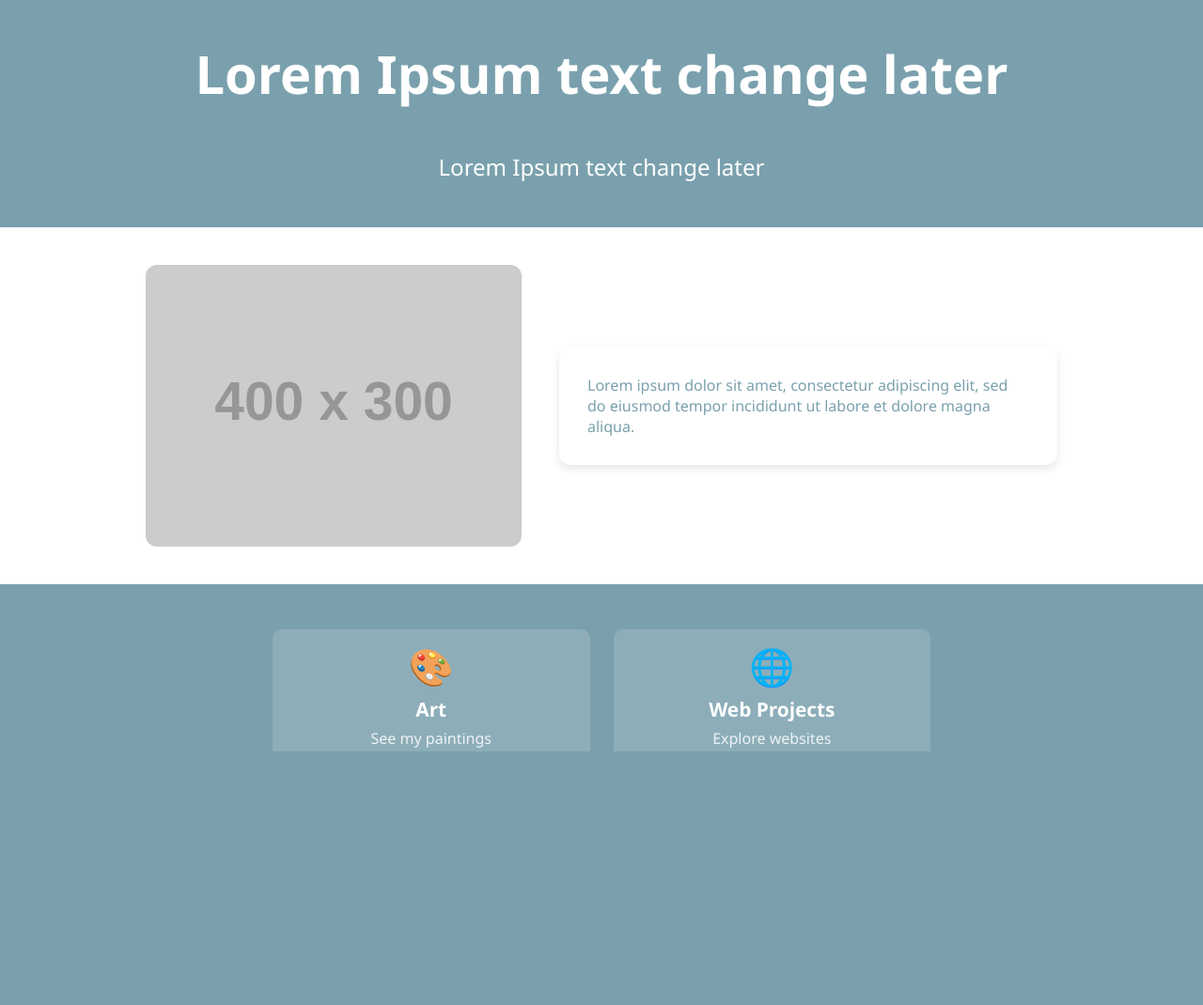
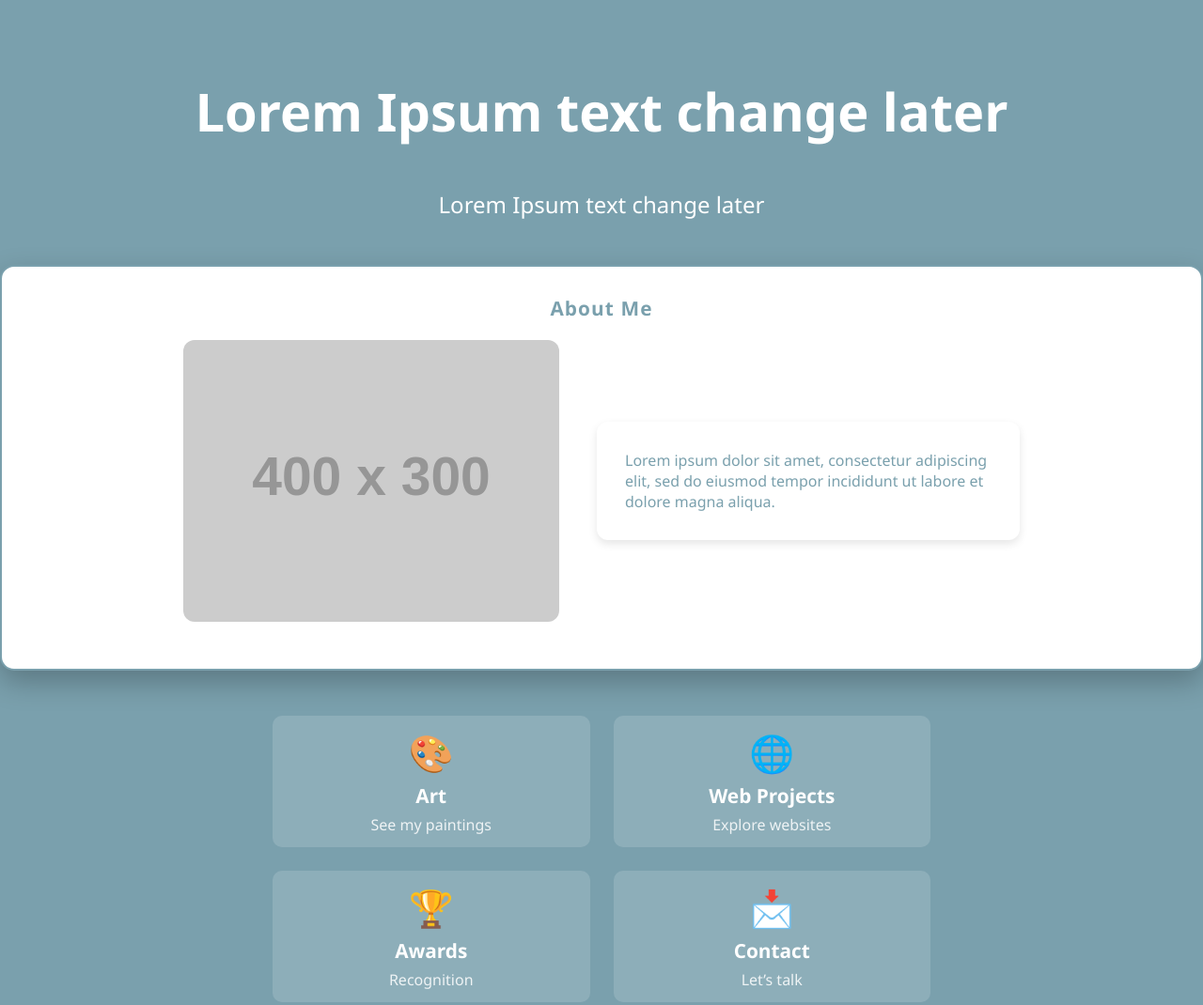
Before and after one commit to Koustubha068/Senior_Portfolio, a plain HTML site: page intro.html in a window 1280 px wide. Shown: the whole page at 94% size. Before the commit the page ends 800 px from the top, so only its background shows below. Drawn offline with Linux system fonts and the light colour scheme; placeholder pictures from the web are drawn by us.

Commit message:
finally got some styling to work

```diff
--- a/intro.css
+++ b/intro.css
@@ -1,23 +1,24 @@
+/* Reset and basic styles */
 * {
   margin: 0;
   padding: 0;
   box-sizing: border-box;
 }
+html, body {
+  overflow-x: hidden;
 
-html, body {
-  height: 100%;
-  overflow-x: hidden;
-}
-
-body {
   font-family: 'Segoe UI', Tahoma, Geneva, Verdana, sans-serif;
   background-color: #7AA0AD;
   color: white;
+  display: flex;
+  flex-direction: column;
+  justify-content: center;
+  align-items: center;
   text-align: center;
-  padding: 40px 0; /* only vertical padding */
+  padding: 40px 20px;
 }
 
-/* Header styles */
+/* Header fade in */
 h1 {
   font-size: 3.5rem;
   margin-bottom: 0.8em;
@@ -33,28 +34,110 @@ p.subheading {
   animation-delay: 0.6s;
 }
 
-/* Full-width white bar */
+/* About wrapper with border, shadow, and pop-out */
+.about-wrapper {
+   width: 100vw;  /* full viewport width */
+  background-color: white;
+  border: 2px solid #7AA0AD;
+  border-radius: 15px;
+  box-shadow: 0 12px 30px rgba(0, 0, 0, 0.25);
+  margin-bottom: 3em;
+  padding: 30px 0 50px; /* vertical padding, no horizontal */
+  box-sizing: border-box;
+
+  display: flex;
+  justify-content: center; /* center inner content horizontally */
+
+  transform: scale(0.97);
+  opacity: 0;
+  animation: popOut 0.6s forwards ease-out;
+  animation-delay: 1s;
+}
+
+
 .about-wrapper {
   width: 100vw;
   background-color: white;
+  border: 2px solid #7AA0AD;
+  border-radius: 15px;
+  box-shadow: 0 12px 30px rgba(0, 0, 0, 0.25);
+  margin-bottom: 3em;
+  padding: 30px 0 50px;
+  box-sizing: border-box;
+
   display: flex;
   justify-content: center;
+
+  transform: scale(0.97);
+  opacity: 0;
+  animation: popOut 0.6s forwards ease-out;
+  animation-delay: 1s;
 }
 
-/* Content inside the white bar */
+.about-content {
+  width: 90vw;
+  max-width: 900px;
+  display: flex;
+  flex-direction: column;
+  align-items: center;
+  box-sizing: border-box;
+  padding: 0 20px;
+}
+
+/* Buttons grid stays outside and independent */
+.button-grid {
+  display: grid;
+  grid-template-columns: repeat(2, 1fr);
+  grid-template-rows: repeat(2, 140px);
+  gap: 25px;
+  width: 90vw;
+  max-width: 700px;
+  opacity: 0;
+  animation: fadeIn 1s forwards;
+  animation-delay: 1.5s;
+  margin: 0 auto 3em; /* center and spacing below */
+}
+
+
+
+.about-content {
+  width: 90vw;        /* responsive width */
+  max-width: 900px;   /* max width */
+  display: flex;
+  flex-direction: column;
+  align-items: center;
+  box-sizing: border-box;
+  padding: 0 20px;    /* some horizontal padding */
+}
+
+/* "About Me" header styling */
+.about-header {
+  font-size: 1.3rem;
+  color: #7AA0AD;
+  margin-bottom: 20px;
+  font-weight: 600;
+  letter-spacing: 1.1px;
+  user-select: none;
+
+  opacity: 0;
+  animation: fadeIn 0.6s forwards;
+  animation-delay: 0.9s; /* fade in just after main header */
+}
+
+/* About section - image and text side by side */
 .about-section {
   display: flex;
   justify-content: center;
   align-items: center;
   gap: 40px;
-  max-width: 1100px;
-  width: 100%;
-  padding: 40px 20px;
+  width: 90vw;
+  max-width: 900px;
   opacity: 0;
   pointer-events: none;
   transition: opacity 0.6s ease;
 }
 
+/* About image */
 .about-img {
   width: 50%;
   max-width: 400px;
@@ -69,13 +152,14 @@ p.subheading {
   transform: scale(1);
 }
 
+/* Text box next to image */
 .about-text-box {
   width: 50%;
   background-color: white;
   color: #7AA0AD;
   padding: 30px;
   border-radius: 12px;
-  box-shadow: 0 4px 10px rgba(0, 0, 0, 0.1);
+  box-shadow: 0 4px 10px rgba(0,0,0,0.1);
   opacity: 0;
   transform: scale(0.8);
   transition: opacity 0.6s ease, transform 0.6s ease;
@@ -87,15 +171,14 @@ p.subheading {
   transform: scale(1);
 }
 
-/* Button grid section */
+/* Buttons grid */
 .button-grid {
   display: grid;
   grid-template-columns: repeat(2, 1fr);
   grid-template-rows: repeat(2, 140px);
   gap: 25px;
-  width: 90%;
+  width: 90vw;
   max-width: 700px;
-  margin: 3em auto;
   opacity: 0;
   animation: fadeIn 1s forwards;
   animation-delay: 1.5s;
@@ -139,9 +222,16 @@ a.button:hover {
   opacity: 0.85;
 }
 
-/* Animation */
+/* Animations */
 @keyframes fadeIn {
   to {
+    opacity: 1;
+  }
+}
+
+@keyframes popOut {
+  to {
+    transform: scale(1);
     opacity: 1;
   }
 }
@@ -153,28 +243,24 @@ a.button:hover {
     grid-template-rows: repeat(4, 120px);
     width: 90vw;
   }
-
   a.button {
     width: 100%;
     font-size: 1.2rem;
   }
-
   h1 {
     font-size: 2.8rem;
   }
-
   p.subheading {
     font-size: 1.2rem;
   }
-
   .about-section {
     flex-direction: column;
   }
-
-  .about-img,
-  .about-text-box {
+  .about-img, .about-text-box {
     width: 100%;
     max-width: none;
+  }
+  .about-text-box {
     text-align: center;
   }
 }
--- a/intro.html
+++ b/intro.html
@@ -11,8 +11,10 @@
   <h1>Lorem Ipsum text change later</h1>
   <p class="subheading">Lorem Ipsum text change later</p>
 
-  <!-- Full-width white background wrapper -->
+  <!-- Full-width white background wrapper for About section only -->
   <div class="about-wrapper">
+    <div class="about-content">
+      <h2 class="about-header">About Me</h2>
       <div class="about-section">
         <img src="https://via.placeholder.com/400x300" alt="About me image" class="about-img" />
         <div class="about-text-box">
@@ -22,7 +24,9 @@
         </div>
       </div>
     </div>
+  </div>
 
+  <!-- Buttons grid OUTSIDE the about-wrapper -->
   <div class="button-grid">
     <a href="art.html" class="button">
       <div class="emoji">🎨</div>
--- a/intro.js
+++ b/intro.js
@@ -1,18 +1,29 @@
 window.addEventListener("DOMContentLoaded", () => {
+  const aboutWrapper = document.querySelector(".about-wrapper");
+  const aboutHeader = document.querySelector(".about-header");
   const aboutSection = document.querySelector(".about-section");
   const aboutImg = document.querySelector(".about-img");
   const aboutTextBox = document.querySelector(".about-text-box");
 
+  // After main header fade-in (~0.6s), fade in About Me header and wrapper
+  setTimeout(() => {
+    aboutWrapper.style.animationPlayState = "running";
+    aboutHeader.style.animationPlayState = "running";
+
+    // Then fade in about section container
     setTimeout(() => {
       aboutSection.style.opacity = "1";
       aboutSection.style.pointerEvents = "auto";
 
+      // Pop in the image first
       setTimeout(() => {
         aboutImg.classList.add("pop-in");
 
+        // Then pop in the text box after image animation (600ms)
         setTimeout(() => {
           aboutTextBox.classList.add("pop-in");
         }, 600);
       }, 200);
-  }, 1200);
+    }, 600); // after About Me header animation
+  }, 600); // after main header fadeIn
 });
```
Lines whose indentation alone changed are shown as unchanged.
